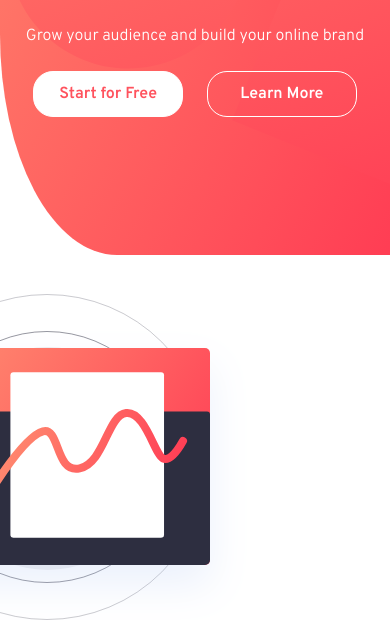
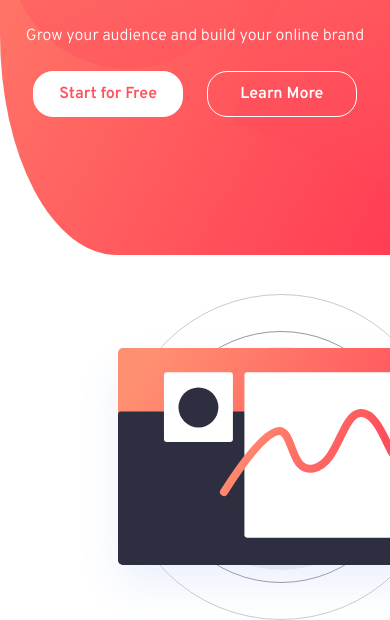
Before and after one commit to sahil9510/Blogr-Page, a plain HTML site: page index.html in a window 390 px wide. Shown: the part 480-1100 px from the top of the page. Drawn offline with nearby package versions, Linux system fonts and the light colour scheme.

Commit message:
Fixing position issue by text align new div

```diff
--- a/index.html
+++ b/index.html
@@ -97,7 +97,10 @@
 </section>
 
 <section id="desk">
-      <img class="desk-img" src="images/illustration-editor-mobile.svg" alt="">
+  <div class="images">
+    <img class="desk-img" src="images/illustration-editor-mobile.svg" alt="">
+  </div>
+
       <h2 class="headings">Designed for the future</h2>
 
 
@@ -134,7 +137,10 @@
 </section>
 
 <section id="laptop">
-  <img class="laptop-img"src="images/illustration-laptop-mobile.svg" alt="">
+  <div class="images">
+    <img class="laptop-img"src="images/illustration-laptop-mobile.svg" alt="">
+  </div>
+
   <div class="row">
     <div class="col-lg-6">
 
--- a/styles.css
+++ b/styles.css
@@ -23,6 +23,9 @@ p{
   margin: 0 0 5%;
   text-align: center;
   font-size: 2.8rem;
+}
+.images{
+  text-align: center;
 }
 /* Intro */
 #header{
@@ -295,8 +298,7 @@ p{
 }
 .desk-img{
   display: inline-block;
-  position: relative;
-  right: 100%;
+
 
 }
 /* phone */
@@ -325,8 +327,7 @@ p{
 }
 .laptop-img{
   display: inline-block;
-  position: relative;
-  right: 100%;
+
 
 }
 
```
